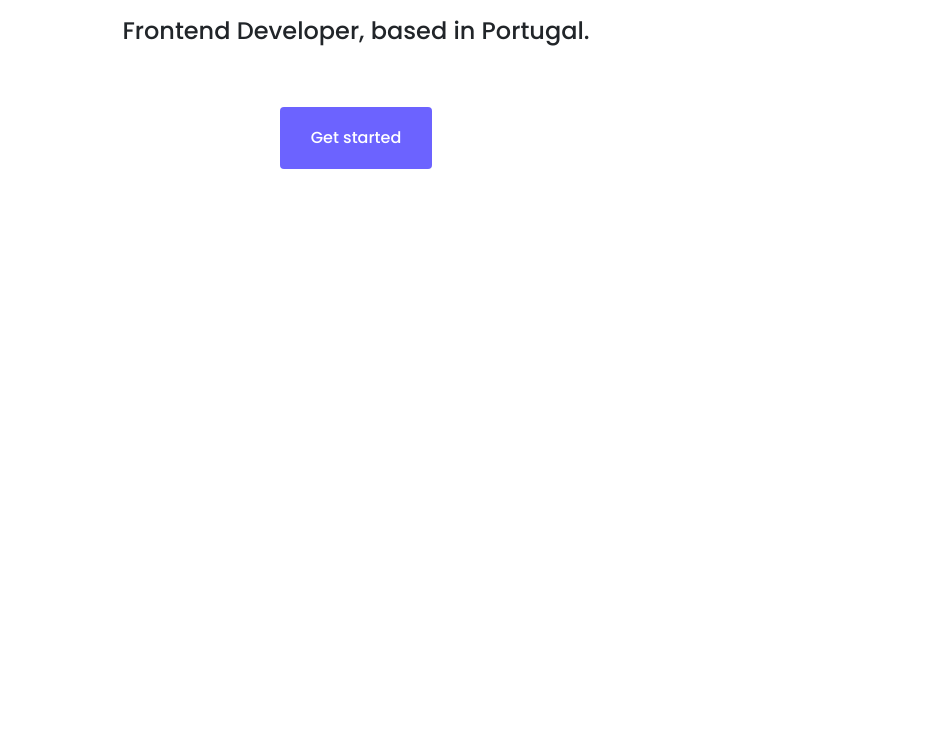
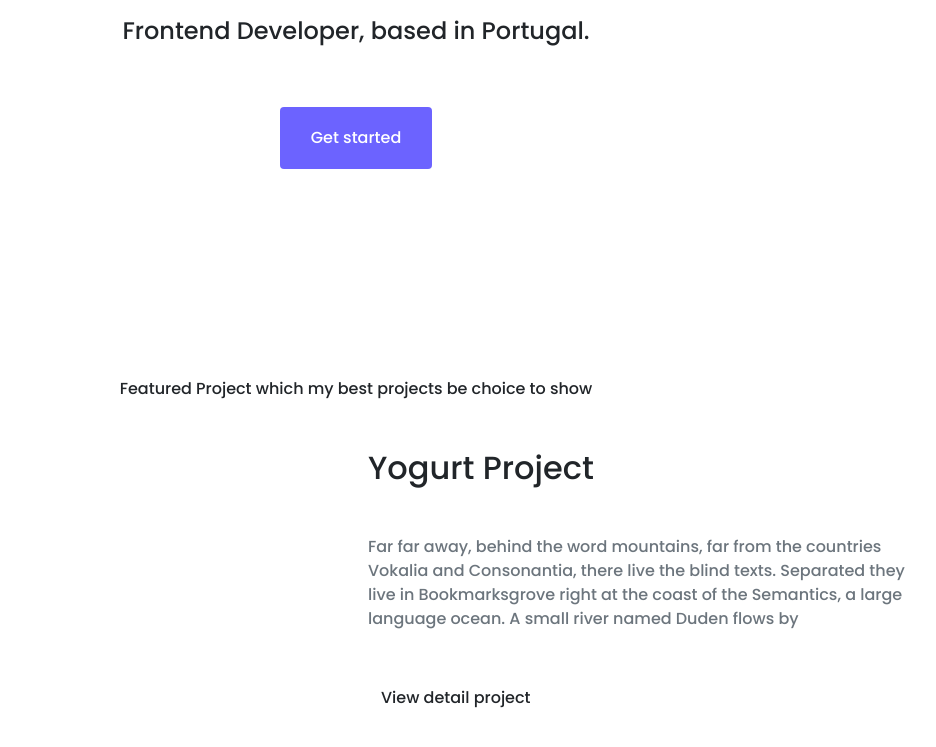
Before and after one commit to Rin1109/portfolio-project-test, a plain HTML site: page index.html in a window 1280 px wide. Shown: the part 353-1100 px from the top of the page, without its empty margins (284-1220 px from the left). Before the commit the page ends 800 px from the top, so only its background shows below. Drawn offline with nearby package versions, Linux system fonts and the light colour scheme; a web font is replaced by a local one.

Commit message:
Created the new container

```diff
--- a/index.html
+++ b/index.html
@@ -22,5 +22,16 @@
       <h2>Frontend Developer, based in Portugal.</h2>
       <a href="#" class="btn started">Get started</a>
    </div>
+   <p class="text-center m-5">Featured Project which my best projects be choice to show</p>
+   <div class="container">
+      <div class="row">
+         <div class="col-6"></div>
+         <div class="col-6">
+            <h2 class="mb-5">Yogurt Project</h2>
+            <p class="mb-5 text-muted">Far far away, behind the word mountains, far from the countries Vokalia and Consonantia, there live the blind texts. Separated they live in Bookmarksgrove right at the coast of the Semantics, a large language ocean. A small river named Duden flows by</p>
+            <a href="" class="btn btn-branding-outline mb-5">View detail project</a>
+         </div>
+      </div>
+   </div>
 </body>
 </html>
```
